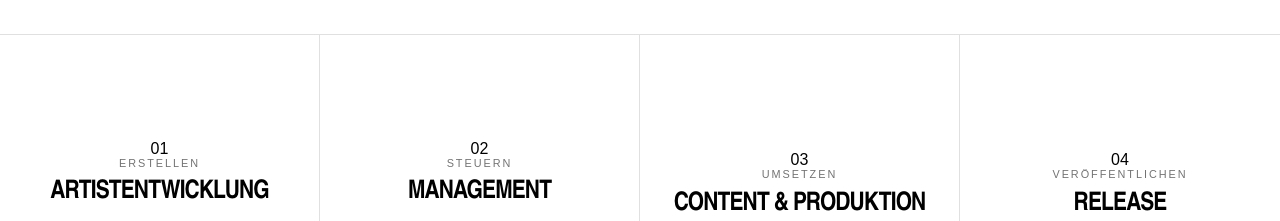
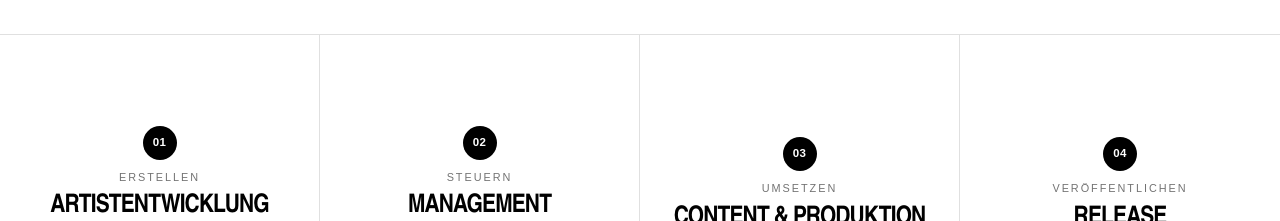
Before and after one commit to patrickknobloch1988-max/iconup-agency, a Next.js app: page / in a window 1280 px wide. Shown: the part 1500-1721 px from the top of the page. Built offline with nearby package versions, Linux system fonts and the light colour scheme.

Commit message:
Style compact What We Do number circles

```diff
--- a/app/globals.css
+++ b/app/globals.css
@@ -2608,3 +2608,21 @@ button,a{touch-action:manipulation}
   will-change:transform,opacity;
   animation:heroDescriptionRise .75s .28s cubic-bezier(.16,1,.3,1) both!important;
 }
+
+
+/* What We Do — compact numbered circles */
+.buildNumberCircle{
+  display:flex;
+  align-items:center;
+  justify-content:center;
+  width:34px;
+  height:34px;
+  margin:0 auto .75rem;
+  border-radius:50%;
+  background:#000;
+  color:#fff;
+  font-size:.72rem;
+  font-weight:700;
+  line-height:1;
+  letter-spacing:.02em;
+}
```
